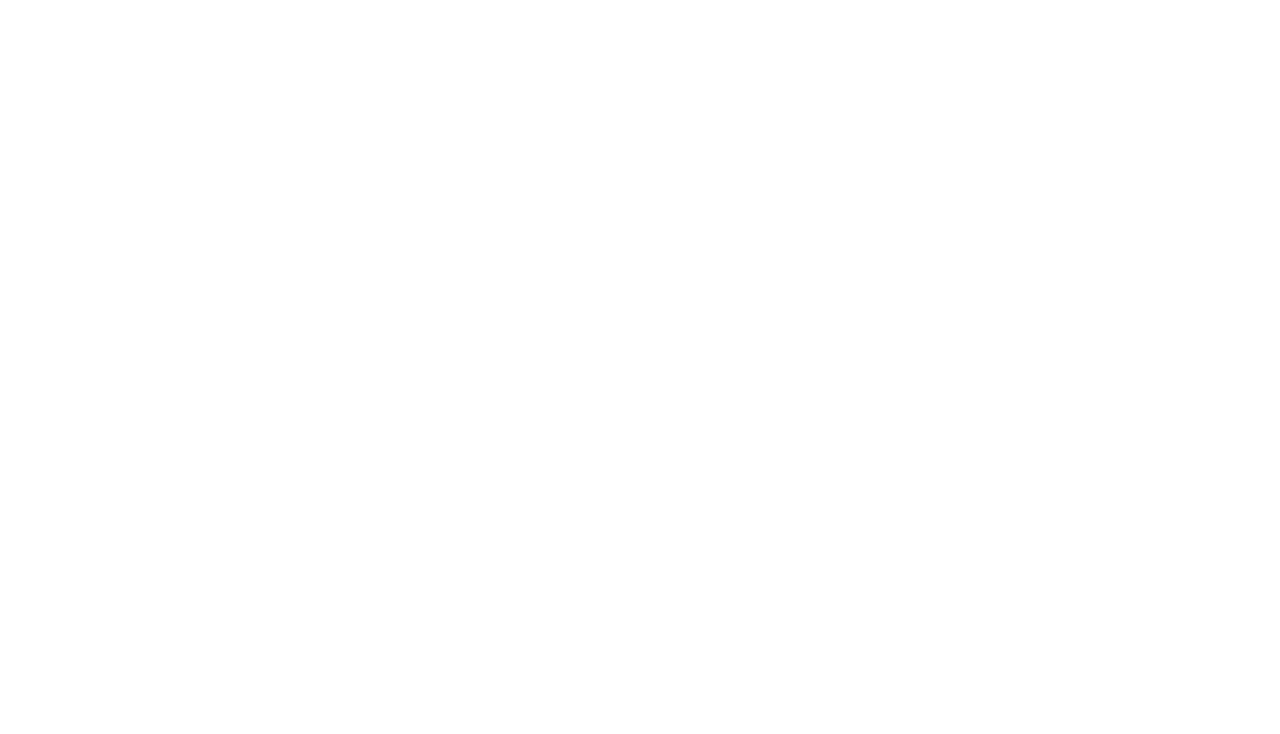
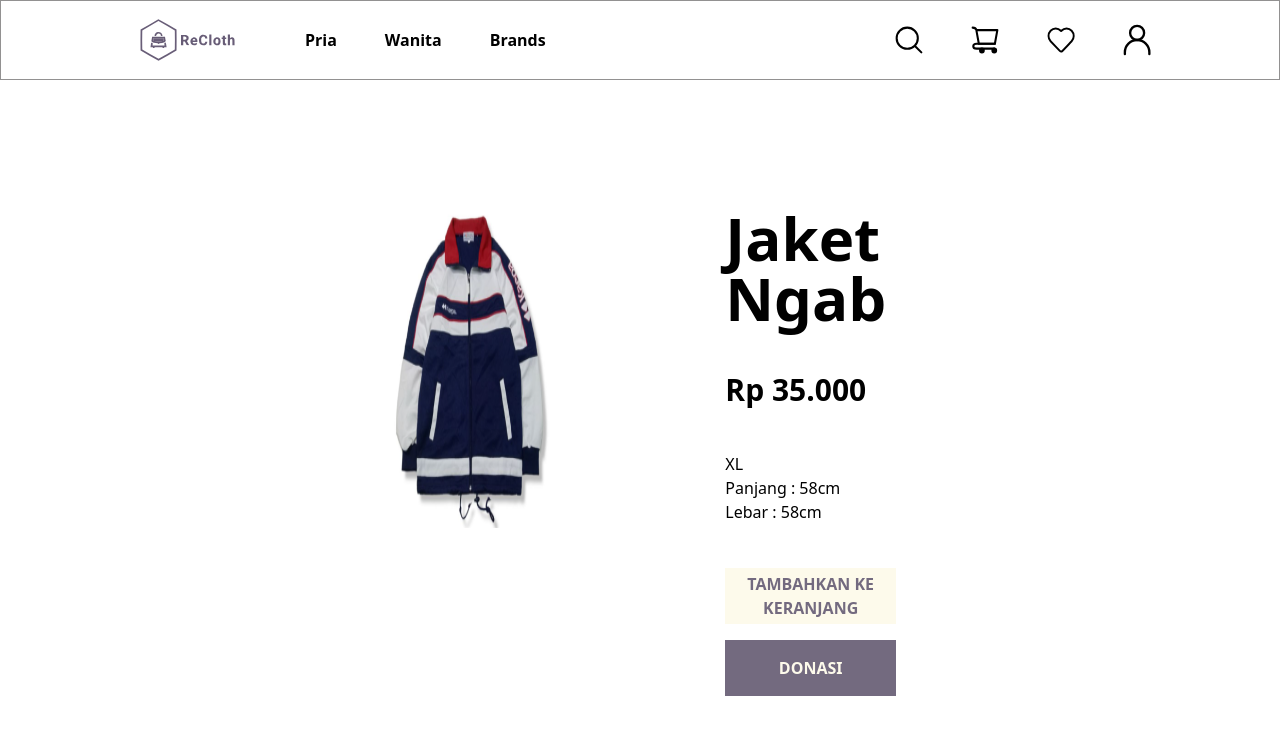
Before and after one commit to mrsyaban/frontend-recloth, a React (Vite) app: page /product in a window 1280 px wide. Before the commit this address had no page. Shown: the top 734 px of the page. Built offline with nearby package versions, Linux system fonts and the light colour scheme.

Commit message:
feat: edit productpage

```diff
--- a/src/App.tsx
+++ b/src/App.tsx
@@ -1,5 +1,6 @@
+import Navbar from "./components/common/navbar";
 import Homepage from "./pages/homepage";
-import Navbar from "./components/common/navbar";
+import ProductPage from "./pages/product";
 import { BrowserRouter, Routes, Route } from "react-router-dom";
 
 function App() {
@@ -9,6 +10,7 @@ function App() {
       <Routes>
         <Route path="/" element={<Navbar/>}>
           <Route index element={<Homepage />} />
+          <Route path="product" element={<ProductPage/>} />
         </Route>
       </Routes>
     </BrowserRouter>
--- a/src/pages/product/index.tsx
+++ b/src/pages/product/index.tsx
@@ -2,11 +2,11 @@ import ImageProduct from './../../assets/images/product_image.png'
 
 const ProductPage = () => {
   return (
-    <div className='px-32'>
-      <img src={ImageProduct} alt='product image' className='w-2/6'/>
-      <div className='flex flex-col w-2/6'>
-        <h1> Jaket Ngab </h1>
-        <h2> Rp 35.000</h2>
+    <div className='flex px-96 pt-32 justify-between'>
+      <img src={ImageProduct} alt='product image' className='w-2/6 h-80'/>
+      <div className='flex flex-col w-2/6 space-y-11'>
+        <h1 className='text-6xl font-bold'> Jaket Ngab </h1>
+        <h2 className='text-3xl font-bold'> Rp 35.000</h2>
         <p>
           XL
           <br/>
@@ -14,11 +14,11 @@ const ProductPage = () => {
           <br/>
           Lebar : 58cm
         </p>
-        <div>
-          <button className='bg-cream'>
+        <div className='flex flex-col h-32 space-y-4 font-bold'>
+          <button className='bg-cream h-full text-grey'>
             TAMBAHKAN KE KERANJANG
           </button>
-          <button className='bg-grey'>
+          <button className='bg-grey h-full text-cream'>
             DONASI
           </button>
         </div>
```
